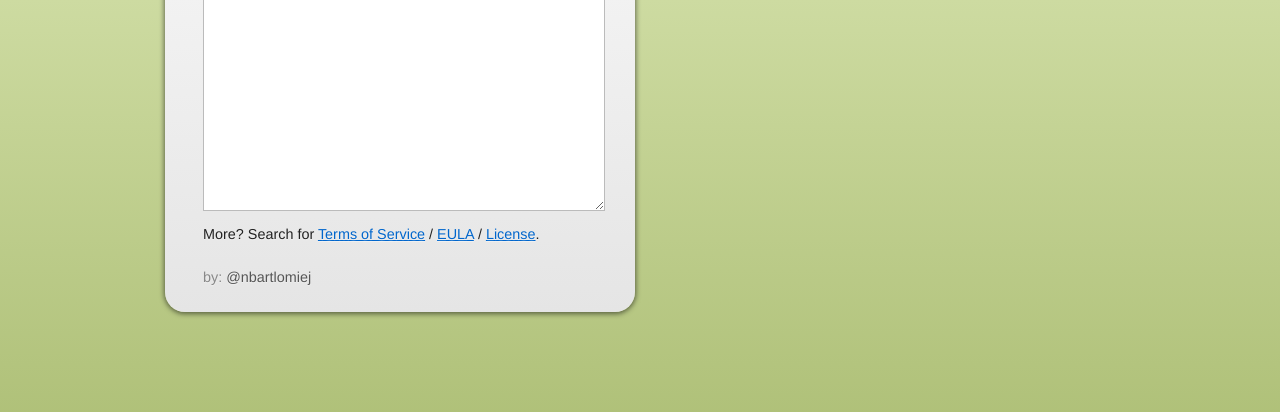
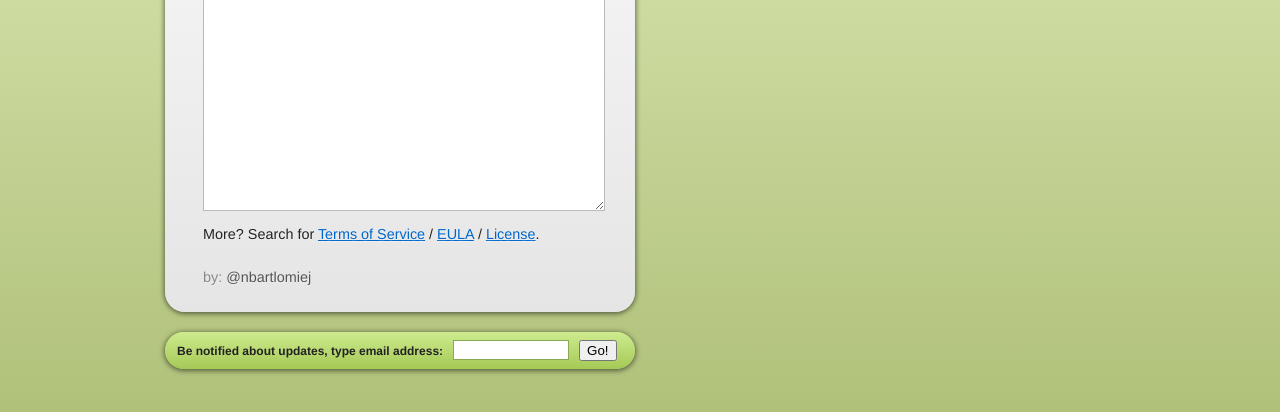
Before and after one commit to nbartlomiej/lisense, a plain HTML site: page index.html in a window 1280 px wide. Shown: the part 322-734 px from the top of the page. Drawn offline with nearby package versions, Linux system fonts and the light colour scheme; a web font is replaced by a local one.

Commit message:
mailchimp subscriptions

```diff
--- a/css/lisense.css
+++ b/css/lisense.css
@@ -68,6 +68,44 @@ h1 {
 
   text-shadow: 0px 1px 1px #f0f0f0;
   filter: dropshadow(color=#f0f0f0, offx=0, offy=1);
+}
+
+.todo a {
+  text-decoration: none;
+  color: #444;
+}
+
+.todo {
+  margin: 0px;
+  margin-top: 20px;
+  padding: 2px 12px;
+  text-align: justify;
+
+  background: #cdeb8e; /* Old browsers */
+  background: -moz-linear-gradient(top, #cdeb8e 0%, #a5c956 100%); /* FF3.6+ */
+  background: -webkit-gradient(linear, left top, left bottom, color-stop(0%,#cdeb8e), color-stop(100%,#a5c956)); /* Chrome,Safari4+ */
+  background: -webkit-linear-gradient(top, #cdeb8e 0%,#a5c956 100%); /* Chrome10+,Safari5.1+ */
+  background: -o-linear-gradient(top, #cdeb8e 0%,#a5c956 100%); /* Opera11.10+ */
+  background: -ms-linear-gradient(top, #cdeb8e 0%,#a5c956 100%); /* IE10+ */
+  filter: progid:DXImageTransform.Microsoft.gradient( startColorstr='#cdeb8e', endColorstr='#a5c956',GradientType=0 ); /* IE6-9 */
+  background: linear-gradient(top, #cdeb8e 0%,#a5c956 100%); /* W3C */
+
+
+  font-size: 12px;
+  line-height: 120%;
+  border-radius:         20px 20px 20px 20px;
+  -moz-border-radius:    20px 20px 20px 20px;
+  -webkit-border-radius: 20px 20px 20px 20px;
+  border-left:   0px solid #fff;
+  border-right:  0px solid #fff;
+  border-top:    0px solid #fff;
+  border-bottom: 0px solid #fff;
+  -webkit-box-shadow: 0px 1px 5px 1px rgba(0, 0, 0, 0.5);
+  -moz-box-shadow:    0px 1px 5px 1px rgba(0, 0, 0, 0.5);
+  box-shadow:         0px 1px 5px 1px rgba(0, 0, 0, 0.5);
+
+  font-weight: bold;
+
 }
 
 .text-shadow {
--- a/index.html
+++ b/index.html
@@ -33,6 +33,13 @@
           <p>More? Search for <a target='_blank' href='http://www.google.com/search?q=%22*+terms+of+service%22+-wikipedia'>Terms of Service</a> / <a target='_blank' href='http://www.google.com/search?q=%22*+EULA%22+-wikipedia'>EULA</a> / <a target='_blank' href='http://www.google.com/search?q=license+-wikipedia'>License</a>.</p>
           <p class='dim'>by: <a target='_blank' href='http://twitter.com/nbartlomiej'>@nbartlomiej</a></p>
         </div>
+      <div class='todo'>
+        <form action="http://twitter.us2.list-manage.com/subscribe/post?u=83cebfda4f1a0d435ece335b5&amp;id=730080c317" method="post" id="mc-embedded-subscribe-form" name="mc-embedded-subscribe-form">
+            Be notified about updates, type email address: &nbsp;
+            <input type="email" style="width:110px; height: 16px; background: #fff; border: 1px solid #8a5;" value="" name="EMAIL" id="mce-EMAIL" /> &nbsp;
+            <input type="submit" value="Go!" name="subscribe" id="mc-embedded-subscribe" class="button">
+          </form>
+      </div>
       </div>
       <div class='results span-12 last'>
         <div id='scores' class='scores'>
```
